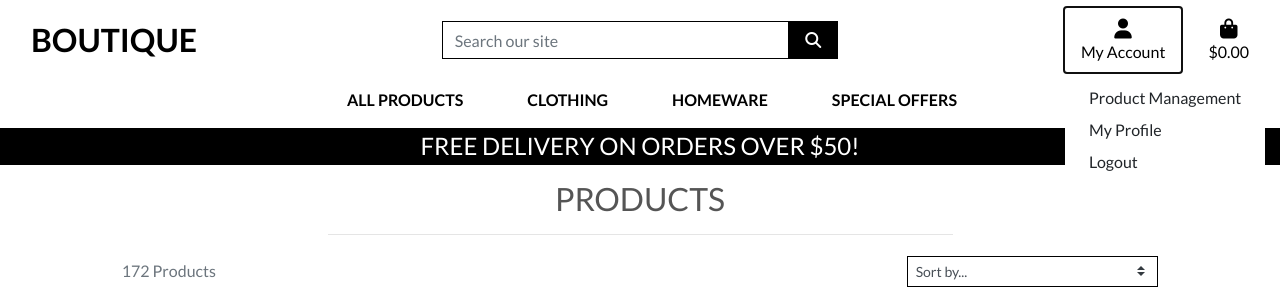
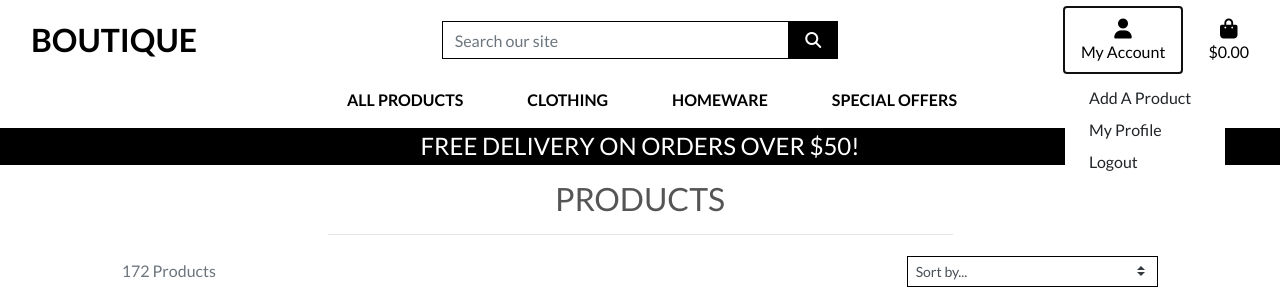
Before and after one commit to YasmineBB/boutique_ado_v1, a Django app: page /products/ in a window 1280 px wide, after a click on "My Account". Shown: the top 300 px of the page. Run offline with Django 3.2, Linux system fonts and the light colour scheme; the visitor is signed in with stand-in values (Sample User, id 1); data comes from the database, SQL or seed files in the repository; some libraries are stand-ins or nearby versions.

Commit message:
Finished add product functionality

```diff
--- a/products/views.py
+++ b/products/views.py
@@ -72,7 +72,17 @@ def product_detail(request, product_id):
 
 def add_product(request):
     """ Add a product to the store """
-    form = ProductForm()
+    if request.method == 'POST':
+        form = ProductForm(request.POST, request.FILES)
+        if form.is_valid():
+            form.save()
+            messages.success(request, 'Successfully added product!')
+            return redirect(reverse('add_product'))
+        else:
+            messages.error(request, 'Failed to add product. Please ensure the form is valid.')
+    else:
+        form = ProductForm()
+
     template = 'products/add_product.html'
     context = {
         'form': form,
--- a/profiles/views.py
+++ b/profiles/views.py
@@ -15,8 +15,10 @@ def profile(request):
         if form.is_valid():
             form.save()
             messages.success(request, 'Profile updated successfully')
-
-    form = UserProfileForm(instance=profile)
+        else:
+            messages.error(request, 'Update failed. Please ensure the form is valid.')
+    else:
+        form = UserProfileForm(instance=profile)
     orders = profile.orders.all()
 
     template = 'profiles/profile.html'
--- a/templates/base.html
+++ b/templates/base.html
@@ -87,7 +87,7 @@
                         <div class="dropdown-menu border-0" aria-labelledby="user-options">
                             {% if request.user.is_authenticated %}
                             {% if request.user.is_superuser %}
-                            <a href="" class="dropdown-item">Product Management</a>
+                            <a href="{% url 'add_product' %}" class="dropdown-item">Add A Product</a>
                             {% endif %}
                             <a href="{% url 'profile' %}" class="dropdown-item">My Profile</a>
                             <a href="{% url 'account_logout' %}" class="dropdown-item">Logout</a>
--- a/templates/includes/mobile-top-header.html
+++ b/templates/includes/mobile-top-header.html
@@ -33,7 +33,7 @@
     <div class="dropdown-menu border-0" aria-labelledby="user-options">
         {% if request.user.is_authenticated %}
         {% if request.user.is_superuser %}
-        <a href="{% url 'account_logout' %}" class="dropdown-item">Product Management</a>
+        <a href="{% url 'add_product' %}" class="dropdown-item">Add A Product</a>
         {% endif %}
         <a href="" class="dropdown-item">My Profile</a>
         <a href="{% url 'account_logout' %}" class="dropdown-item">Logout</a>
--- a/templates/includes/toasts/toast_success.html
+++ b/templates/includes/toasts/toast_success.html
@@ -48,7 +48,11 @@
                 {% for item in bag_items %}
                 <div class="row">
                     <div class="col-3 my-1">
-                        <img class="w-100" src="{{ item.product.image.url }}">
+                        {% if item.product.image %}
+                        <img class="w-100" src="{{ item.product.image.url }}" alt="{{ item.product.name }}">
+                        {% else %}
+                        <img class="w-100" src="{{ MEDIA_URL }}noimage.png" alt="{{ item.product.name }}">
+                        {% endif %}
                     </div>
                     <div class="col-9">
                         <p class="my-0"><strong>{{ item.product.name }}</strong></p>
```
Also changed, not shown: bag/templates/bag/bag.html (+7 -1 lines).
